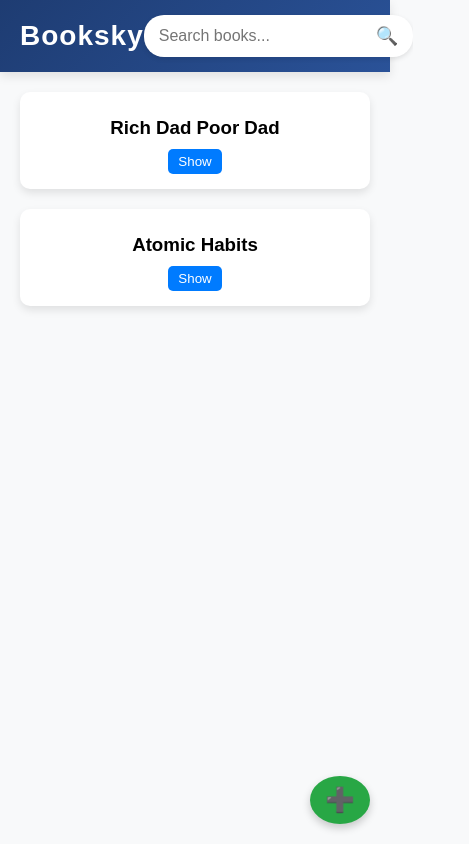
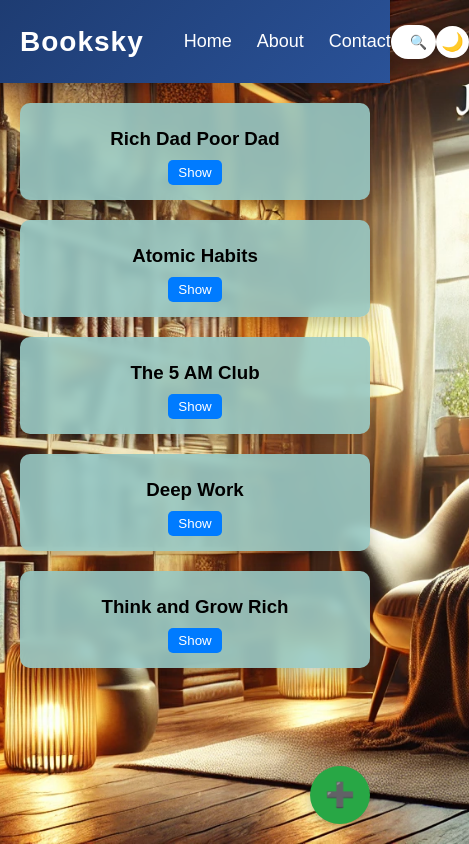
Before and after one commit to jijog-jijog/Bookskey, a plain HTML site: page index.html in a window 390 px wide. Shown: the whole page, 469 px wide, since content can reach past the window. Drawn offline with Linux system fonts and the light colour scheme.

Commit message:
Implement theme toggle feature, enhance book display, and improve styling

```diff
--- a/index.html
+++ b/index.html
@@ -13,17 +13,16 @@
             <li><a href="#">Home</a></li>
             <li><a href="#">About</a></li>
             <li><a href="#">Contact</a></li>
-            <li><a href="#">Report</a></li>
+
         </ul>
         <div class="search-box">
             <input type="text" id="search" placeholder="Search books...">
             <button class="search-btn">🔍</button>
         </div>
+        <button class="theme-toggle" id="themeToggle">🌙</button>
     </nav>
 
-    <div class="book-container" id="bookContainer">
-        <!-- Books will be dynamically added here -->
-    </div>
+    <div class="book-container" id="bookContainer"></div>
 
     <button class="add-btn" id="addBookBtn">➕</button>
 
--- a/script.js
+++ b/script.js
@@ -1,4 +1,3 @@
-// script.js
 document.addEventListener("DOMContentLoaded", () => {
     const bookContainer = document.getElementById("bookContainer");
     const addBookBtn = document.getElementById("addBookBtn");
@@ -6,10 +5,14 @@ document.addEventListener("DOMContentLoaded", () => {
     const closePopup = document.getElementById("closePopup");
     const popupTitle = document.getElementById("popupTitle");
     const popupDescription = document.getElementById("popupDescription");
+    const themeToggle = document.getElementById("themeToggle");
 
     const books = [
         { title: "Rich Dad Poor Dad", description: "A book about financial education and investing." },
-        { title: "Atomic Habits", description: "A book about building good habits and breaking bad ones." }
+        { title: "Atomic Habits", description: "A book about building good habits and breaking bad ones." },
+        { title: "The 5 AM Club", description: "A book about morning routines for success." },
+        { title: "Deep Work", description: "A book about focused success in a distracted world." },
+        { title: "Think and Grow Rich", description: "A classic on mindset and financial success." }
     ];
 
     function renderBooks() {
@@ -44,5 +47,9 @@ document.addEventListener("DOMContentLoaded", () => {
         }
     });
 
+    themeToggle.addEventListener("click", () => {
+        document.body.classList.toggle("dark-mode");
+    });
+
     renderBooks();
 });
--- a/style.css
+++ b/style.css
@@ -1,8 +1,10 @@
-/* styles.css */
 body {
     margin: 0;
     font-family: 'Poppins', sans-serif;
-    background: #f8f9fa;
+    background: url('image/backround\ image.webp') no-repeat center top/cover;
+    transition: background 0.5s ease-in-out;
+    height: 100vh;
+    width: 100vw;
 }
 
 .navbar {
@@ -12,7 +14,7 @@ body {
     background: linear-gradient(135deg, #1e3c72, #2a5298);
     padding: 15px 20px;
     color: white;
-    box-shadow: 0px 4px 10px rgba(0, 0, 0, 0.1);
+    box-shadow: 0px 4px 10px rgba(0, 0, 0, 0.2);
 }
 
 .logo {
@@ -36,11 +38,12 @@ body {
     color: white;
     font-size: 18px;
     font-weight: 500;
-    transition: color 0.3s;
+    transition: color 0.3s ease-in-out;
 }
 
 .nav-links a:hover {
     color: #ffcc00;
+    transform: scale(1.1);
 }
 
 .search-box {
@@ -50,6 +53,8 @@ body {
     padding: 5px 10px;
     border-radius: 20px;
     box-shadow: 0px 2px 5px rgba(0, 0, 0, 0.1);
+    width: 250px;
+    transition: width 0.3s ease-in-out;
 }
 
 .search-box input {
@@ -58,6 +63,7 @@ body {
     padding: 5px;
     font-size: 16px;
     border-radius: 20px;
+    width: 100%;
 }
 
 .search-btn {
@@ -69,38 +75,52 @@ body {
     padding: 5px;
 }
 
-.menu-toggle {
-    display: none;
-    background: none;
-    border: none;
-    font-size: 26px;
-    color: white;
-}
-
+/* Responsive Search Bar */
 @media (max-width: 768px) {
-    .nav-links {
-        display: none;
-        flex-direction: column;
-        background: rgba(42, 82, 152, 0.9);
-        position: absolute;
-        right: 20px;
-        top: 60px;
-        padding: 15px;
-        border-radius: 5px;
-        box-shadow: 0px 4px 10px rgba(0, 0, 0, 0.2);
+    .search-box {
+        width: 180px; /* Smaller width for mobile screens */
+        padding: 5px;
     }
 
-    .nav-links a {
-        display: block;
-        padding: 10px;
-        text-align: center;
+    .search-box input {
+        font-size: 14px;
     }
 
-    .menu-toggle {
-        display: block;
+    .search-btn {
+        font-size: 16px;
     }
 }
 
+@media (max-width: 480px) {
+    .search-box {
+        width: 140px; /* Further reduced width for smaller screens */
+        padding: 4px;
+    }
+
+    .search-box input {
+        font-size: 12px;
+    }
+
+    .search-btn {
+        font-size: 14px;
+    }
+}
+
+
+.theme-toggle {
+    background: white;
+    border: none;
+    cursor: pointer;
+    font-size: 18px;
+    padding: 5px;
+    border-radius: 50%;
+    transition: 0.3s ease-in-out;
+}
+
+.theme-toggle:hover {
+    background: #ffcc00;
+    transform: scale(1.1);
+}
 
 .book-container {
     display: grid;
@@ -110,12 +130,21 @@ body {
 }
 
 .book-card {
-    background: white;
+    background: rgba(152, 201, 197, 0.9); /* Slight transparency for fog effect */
     padding: 15px;
     border-radius: 10px;
-    box-shadow: 0 4px 8px rgba(0, 0, 0, 0.1);
+    box-shadow: 0 8px 16px rgba(0, 0, 0, 0.2); /* Soft shadow effect */
     text-align: center;
+    backdrop-filter: blur(5px); /* Adds a foggy effect */
+    transition: transform 0.2s ease-in-out, box-shadow 0.2s ease-in-out;
 }
+
+/* Hover effect for a more dynamic look */
+.book-card:hover {
+    transform: translateY(-5px);
+    box-shadow: 0 12px 24px rgba(0, 0, 0, 0.3);
+}
+
 
 .book-card h3 {
     margin: 10px 0;
@@ -128,10 +157,12 @@ body {
     padding: 5px 10px;
     cursor: pointer;
     border-radius: 5px;
+    transition: background 0.3s ease-in-out;
 }
 
 .book-card button:hover {
     background: #0056b3;
+    transform: scale(1.1);
 }
 
 .add-btn {
@@ -142,15 +173,19 @@ body {
     color: white;
     font-size: 24px;
     border: none;
-    padding: 10px 15px;
+    padding: 15px;
     border-radius: 50%;
     cursor: pointer;
     box-shadow: 0 4px 8px rgba(0, 0, 0, 0.2);
+    transition: transform 0.2s ease-in-out;
 }
 
+/* Hover effect */
 .add-btn:hover {
     background: #218838;
+    transform: scale(1.1);
 }
+
 
 .popup {
     display: none;
@@ -162,16 +197,16 @@ body {
     padding: 20px;
     border-radius: 10px;
     box-shadow: 0 4px 10px rgba(0, 0, 0, 0.3);
+    animation: fadeIn 0.5s ease-in-out;
 }
 
-.popup-content {
-    text-align: center;
+@keyframes fadeIn {
+    from {
+        opacity: 0;
+        transform: translateY(10px);
+    }
+    to {
+        opacity: 1;
+        transform: translateY(0);
+    }
 }
-
-.close-btn {
-    position: absolute;
-    top: 10px;
-    right: 10px;
-    font-size: 18px;
-    cursor: pointer;
-}
```
Also changed, not shown: backround image.webp (added), image/backround image.webp (added).
